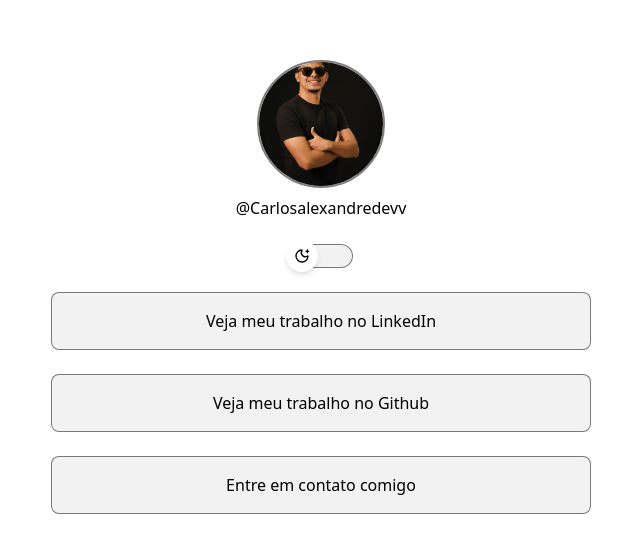
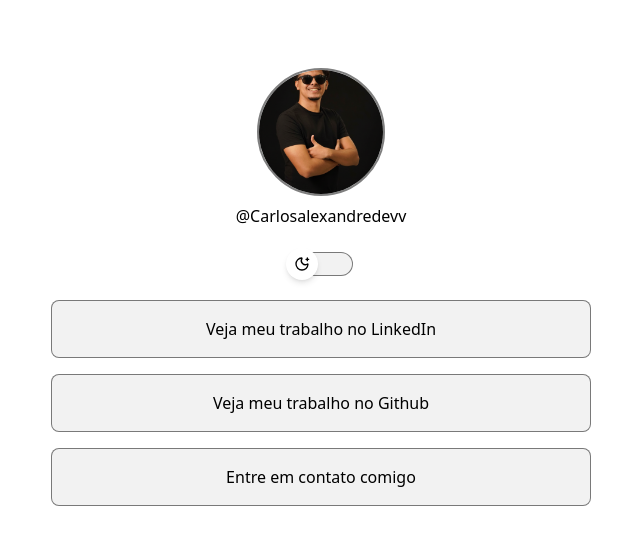
Before and after one commit to CarlosAlexandredevv/Dev-links, a Next.js app: page / in a window 1280 px wide. Shown: the part 113-666 px from the top of the page, without its empty margins (319-959 px from the left). Built offline with nearby package versions, Linux system fonts and the light colour scheme.

Commit message:
Refactor LinktreePage to use buttonLinks for dynamic button rendering
- Replaced static links in LinktreePage with dynamic buttonLinks import for better maintainability.
- Adjusted button component styling for consistency.
- Updated the button index to include button-links export.

```diff
--- /dev/null
+++ b/src/components/button/button-links.ts
@@ -0,0 +1,14 @@
+export const buttonLinks = [
+  {
+    label: 'Veja meu trabalho no LinkedIn',
+    href: 'https://www.linkedin.com/in/carlos-alexandre-375a9227b/',
+  },
+  {
+    label: 'Veja meu trabalho no Github',
+    href: 'https://github.com/CarlosAlexandredevv',
+  },
+  {
+    label: 'Entre em contato comigo',
+    href: 'mailto:carlosalexandredevv@gmail.com',
+  },
+];
--- a/src/components/button/button.tsx
+++ b/src/components/button/button.tsx
@@ -9,7 +9,7 @@ export function Button({ children, href }: ButtonProps) {
   return (
     <button
       className={cn(
-        'py-4 border border-stroke rounded-[8px] text-md bg-surface text-black transition-all duration-300 cursor-pointer max-w-[540px] w-full',
+        'py-4 border border-stroke rounded-[8px] text-md bg-surface text-black transition-all duration-300 cursor-pointer  w-full',
         'hover:border-black',
         'dark:hover:border-white dark:text-white',
       )}
--- a/src/components/button/index.ts
+++ b/src/components/button/index.ts
@@ -1 +1,2 @@
 export * from './button';
+export * from './button-links';
--- /dev/null
+++ b/src/components/social-link/index.ts
@@ -0,0 +1 @@
+export * from './social-link';
--- a/src/components/templates/linktree/linktree-page.tsx
+++ b/src/components/templates/linktree/linktree-page.tsx
@@ -2,21 +2,8 @@ import { cn } from '@/lib/utils';
 import { Avatar } from '@/components/avatar';
 import { ToogleTheme } from '../../toogle-theme';
 import { Button } from '@/components/button';
-
-const links = [
-  {
-    label: 'Veja meu trabalho no LinkedIn',
-    href: 'https://www.linkedin.com/in/carlos-alexandre-375a9227b/',
-  },
-  {
-    label: 'Veja meu trabalho no Github',
-    href: 'https://github.com/CarlosAlexandredevv',
-  },
-  {
-    label: 'Entre em contato comigo',
-    href: 'mailto:carlosalexandredevv@gmail.com',
-  },
-];
+import { buttonLinks } from '@/components/button';
+import { socialItems } from '@/components/social-link/social-items';
 
 export function LinktreePage() {
   return (
@@ -24,16 +11,24 @@ export function LinktreePage() {
       className={cn(
         'flex flex-col gap-6 items-center justify-center h-screen bg-cover bg-center bg-no-repeat',
         'bg-[url("/bg-mobile-light.jpg")] dark:bg-[url("/bg-mobile.jpg")]',
-        'lg:bg-[url("/bg-desktop-light.jpg")] dark:lg:bg-[url("/bg-desktop.jpg")]',
+        'lg:bg-[url("/bg-desktop-light.jpg")] dark:lg:bg-[url("/bg-desktop.jpg")] px-4',
       )}
     >
       <Avatar />
       <ToogleTheme />
-      {links.map((link) => (
-        <Button key={link.href} href={link.href}>
-          {link.label}
-        </Button>
-      ))}
+      <div className="flex flex-col gap-4 max-w-[540px] w-full">
+        {buttonLinks.map((link) => (
+          <Button key={link.href} href={link.href}>
+            {link.label}
+          </Button>
+        ))}
+      </div>
+
+      {/* <div className="flex gap-4 py-6">
+        {socialItems.map((item) => (
+          <SocialLink key={item.href} href={item.href} icone={item.icone} />
+        ))}
+      </div> */}
     </main>
   );
 }
```
